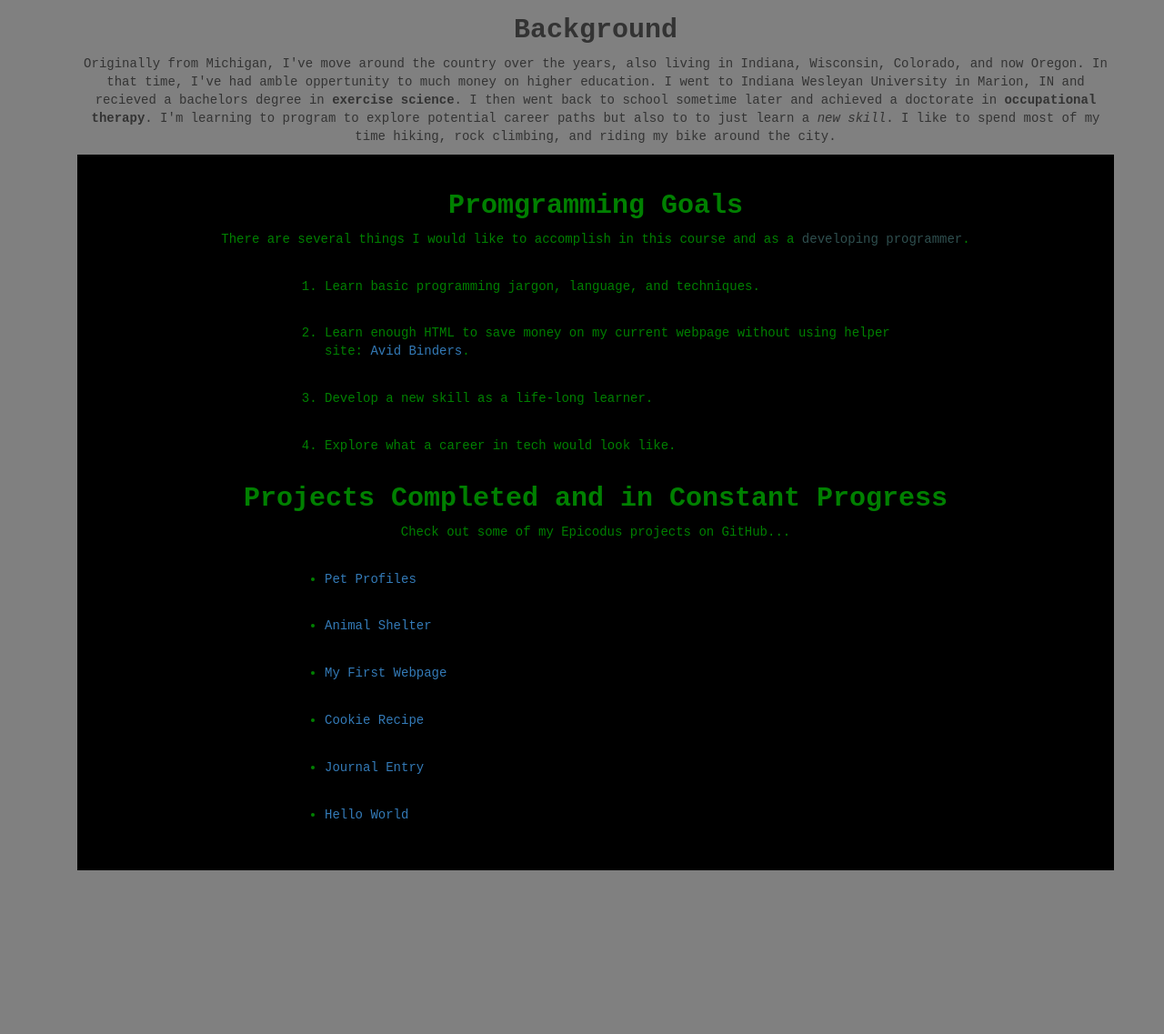
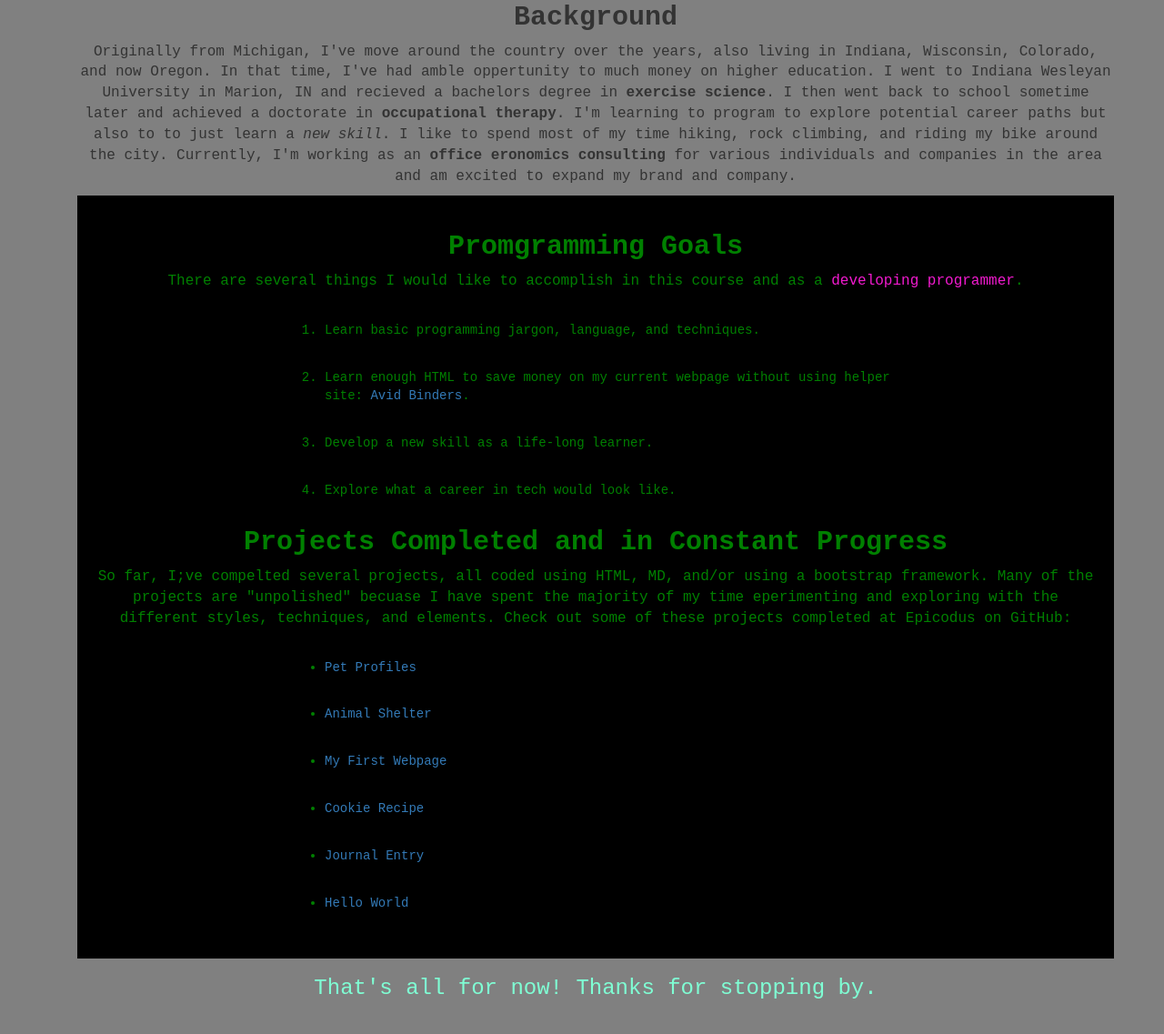
Before and after one commit to ajlipiec/About_Me, a plain HTML site: page index.html in a window 1280 px wide. Shown: the part 855-1992 px from the top of the page at 91% size. Before the commit the page ends 1882 px from the top, so only its background shows below. Drawn offline with Linux system fonts and the light colour scheme.

Commit message:
update gh-pages in README, finished styling classes. Final commit prior to submitting.

```diff
--- a/css/styles.css
+++ b/css/styles.css
@@ -7,11 +7,13 @@ h2 {
   font-weight: bolder;
 }
 
-
-
 li {
   text-align: left;
   margin: 3% 20% 3% 20%;
+}
+
+h3 {
+  color: aquamarine;
 }
 
 .backgroundStyle {
@@ -19,6 +21,10 @@ li {
   background-color: gray;
   font-family: 'Courier New', Courier, monospace;
   padding: 35px;
+}
+
+.backgroundStyle p {
+  font-size: 16px;
 }
 
 .picture {
@@ -42,7 +48,7 @@ border-color: blueviolet;
 }
 
 .colorful {
-  color: darkslategrey;
+  color: rgb(241, 26, 206);
 
 }
 
--- a/index.html
+++ b/index.html
@@ -21,7 +21,7 @@
           <p>I'm a 29 year-old living in Portland, Oregon. My wife Carole and I have been married for 7-years and we have two dogs, Lucy and Toby.</p>
       </div>
         <h2>Background</h2>
-          <p>Originally from Michigan, I've move around the country over the years, also living in Indiana, Wisconsin, Colorado, and now Oregon. In that time, I've had amble oppertunity to much money on higher education. I went to Indiana Wesleyan University in Marion, IN and recieved a bachelors degree in <strong>exercise science</strong>. I then went back to school sometime later and achieved a doctorate in <strong>occupational therapy</strong>. I'm learning to program to explore potential career paths but also to to just learn a <em>new skill</em>. I like to spend most of my time hiking, rock climbing, and riding my bike around the city.
+          <p>Originally from Michigan, I've move around the country over the years, also living in Indiana, Wisconsin, Colorado, and now Oregon. In that time, I've had amble oppertunity to much money on higher education. I went to Indiana Wesleyan University in Marion, IN and recieved a bachelors degree in <strong>exercise science</strong>. I then went back to school sometime later and achieved a doctorate in <strong>occupational therapy</strong>. I'm learning to program to explore potential career paths but also to to just learn a <em>new skill</em>. I like to spend most of my time hiking, rock climbing, and riding my bike around the city. Currently, I'm working as an <strong>office eronomics consulting</strong> for various individuals and companies in the area and am excited to expand my brand and company.
           </p>
     <div class="matrix">
         <h2>Promgramming Goals</h2>
@@ -36,7 +36,7 @@
 
           </p>
         <h2>Projects Completed and in Constant Progress</h2>
-          <p>Check out some of my Epicodus projects on GitHub...
+          <p>So far, I;ve compelted several projects, all coded using HTML, MD, and/or using a bootstrap framework. Many of the projects are "unpolished" becuase I have spent the majority of my time eperimenting and exploring with the different styles, techniques, and elements. Check out some of these projects completed at Epicodus on GitHub:
             <ul>
               <li><a href="https://github.com/ajlipiec/Pet-Profiles">Pet Profiles</a></li>
               <li><a href="https://github.com/ajlipiec/Animal_Shelter">Animal Shelter</a></li>
@@ -46,9 +46,10 @@
               <li><a href="https://github.com/ajlipiec/hello-world">Hello World</a></li>
             </ul>
           </p>
+      </div>
+      <h3>That's all for now! Thanks for stopping by.</h3>
     </div>
-    </div>
-    </div>
+  </div>
 
 </body>
 </html>
```
Also changed, not shown: 2 other files.
